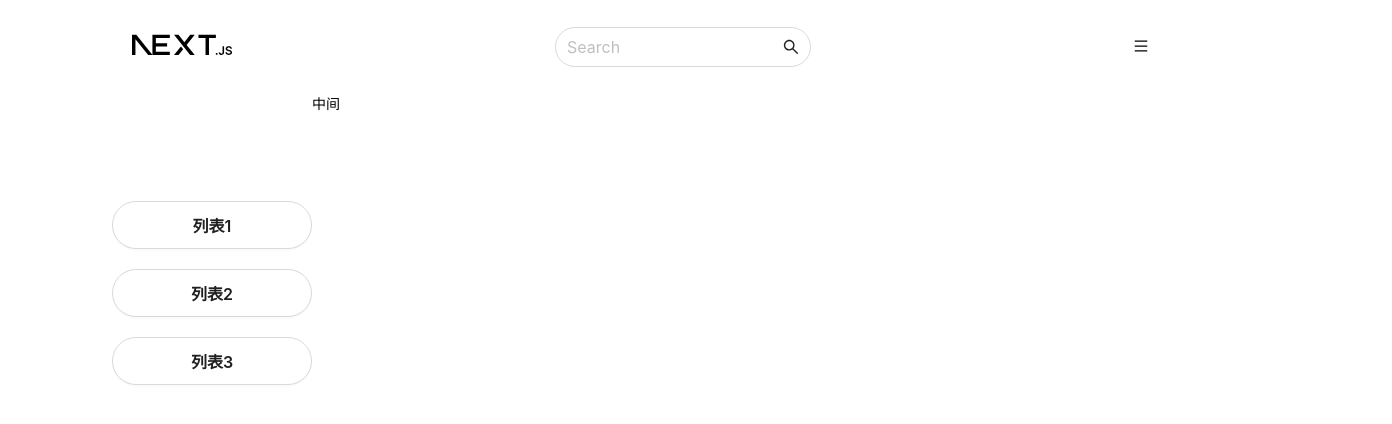
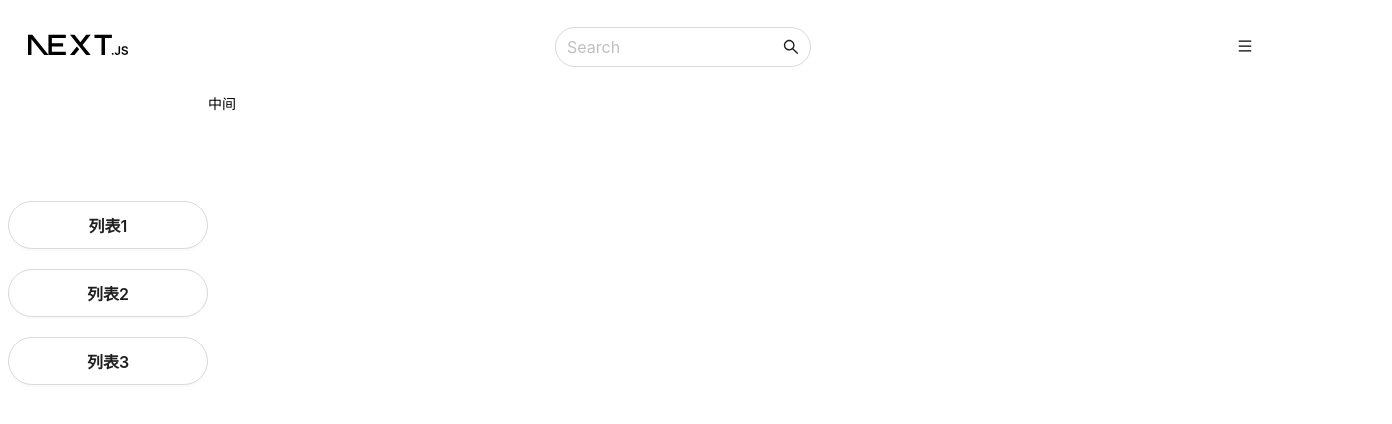
Before and after one commit to DadayaSuwen/daya-docs-app, a Next.js app: page / in a window 1280 px wide. Shown: the top 424 px of the page, 1392 px wide, since content can reach past the window. Built offline with nearby package versions, Linux system fonts and the light colour scheme.

Commit message:
fix: 优化主页面

```diff
--- a/src/app/pages/index.tsx
+++ b/src/app/pages/index.tsx
@@ -27,8 +27,8 @@ const DocsList = () => {
 
   return (
     <main>
-      <Header className='header flex justify-between items-center mx-28' renderData={headerList} />
-      <section className='mian container flex justify-between mx-28'>
+      <Header className='header flex justify-between items-center mx-2' renderData={headerList} />
+      <section className='mian container flex justify-between mx-2'>
         <Menu
           style={{ maxHeight: '400px', width: '200px', gap: 20 }}
           data={[
```
